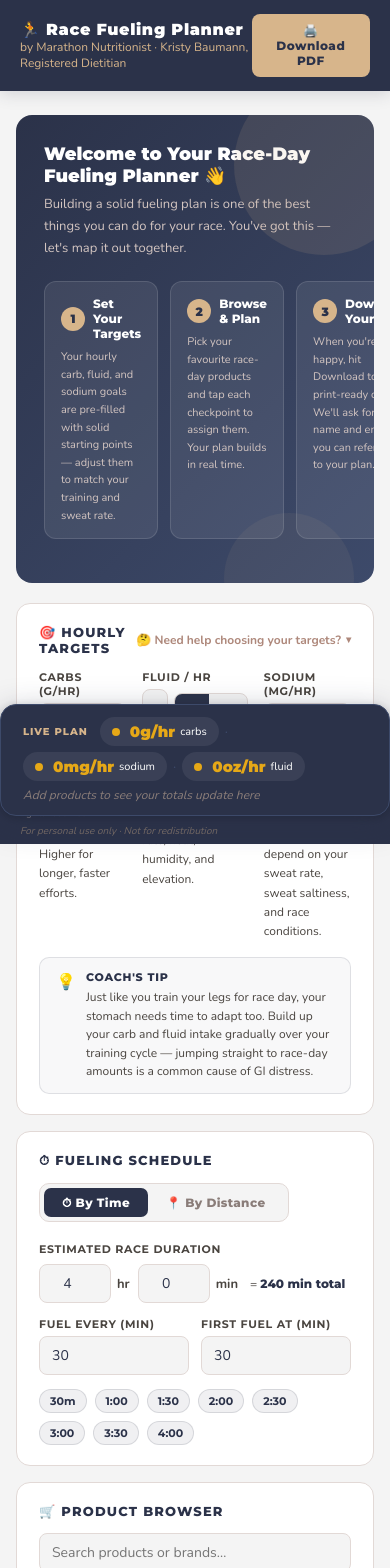
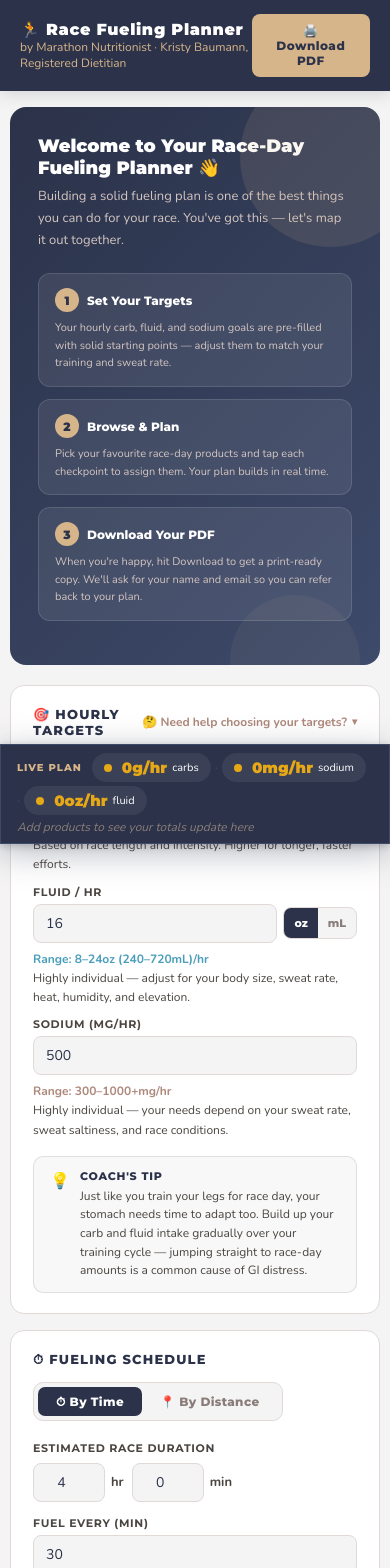
Before and after one commit to kbaumann123/Marathon-Fueling-Planner, a React (Create React App) app: page / in a window 390 px wide. Shown: the top 1568 px of the page. Built offline with nearby package versions, Linux system fonts and the light colour scheme; the HTML template or start-up script is replaced by a standard one.

Commit message:
Update App.js

```diff
--- a/src/App.js
+++ b/src/App.js
@@ -1,6 +1,5 @@
-import { useState, useMemo, useRef } from "react";
+import React, { useState, useMemo, useRef } from "react";
 
-// ── Google Fonts ──────────────────────────────────────────────────────────
 // ── Brand ────────────────────────────────────────────────────────────────
 const B = {
   navy: "#2b3249",
@@ -354,6 +353,14 @@ export default function RunnerFuelPlanner() {
 
   const printRef = useRef();
 
+  // Responsive breakpoint
+  const [isMobile, setIsMobile] = React.useState(window.innerWidth < 600);
+  React.useEffect(() => {
+    const handler = () => setIsMobile(window.innerWidth < 600);
+    window.addEventListener("resize", handler);
+    return () => window.removeEventListener("resize", handler);
+  }, []);
+
   // Checkpoints — keys differ by mode
   // Time mode: integer minutes (e.g. 30, 60, 90)
   // Distance mode: strings like "3mi" or "5km"
@@ -691,7 +698,7 @@ export default function RunnerFuelPlanner() {
         </div>
       </div>
 
-      <div style={{ maxWidth: 860, margin: "0 auto", padding: "24px 16px 140px" }}>
+      <div style={{ maxWidth: 860, margin: "0 auto", padding: isMobile ? "16px 10px 180px" : "24px 16px 140px" }}>
 
         {/* INTRO BANNER */}
         <div style={{
@@ -716,7 +723,7 @@ export default function RunnerFuelPlanner() {
           </div>
 
           {/* 3-step overview */}
-          <div style={{ display: "grid", gridTemplateColumns: "repeat(3, 1fr)", gap: 12, marginBottom: 20 }}>
+          <div style={{ display: "grid", gridTemplateColumns: isMobile ? "1fr" : "repeat(3, 1fr)", gap: 12, marginBottom: 20 }}>
             {[
               { n: "1", title: "Set Your Targets", body: "Your hourly carb, fluid, and sodium goals are pre-filled with solid starting points — adjust them to match your training and sweat rate." },
               { n: "2", title: "Browse & Plan", body: "Pick your favourite race-day products and tap each checkpoint to assign them. Your plan builds in real time." },
@@ -771,7 +778,7 @@ export default function RunnerFuelPlanner() {
               That's totally okay! The pre-filled values are a solid starting point based on evidence-based guidelines for endurance athletes. If you've worked with a sports dietitian or know your sweat rate, feel free to adjust them. Not sure where to begin? Kristy's resources can help you dial in your personal targets before race day.
             </div>
           )}
-          <div style={{ display: "grid", gridTemplateColumns: "1fr 1fr 1fr", gap: 16 }}>
+          <div style={{ display: "grid", gridTemplateColumns: isMobile ? "1fr" : "1fr 1fr 1fr", gap: isMobile ? 10 : 16 }}>
 
             {/* Carbs */}
             <div>
@@ -879,12 +886,12 @@ export default function RunnerFuelPlanner() {
                       style={{ ...inputStyle, width: 72, textAlign: "center" }} />
                     <span style={{ fontFamily: FB, fontWeight: 700, fontSize: 13, color: B.textBody }}>min</span>
                   </div>
-                  <div style={{ fontFamily: FB, fontSize: 12, color: B.textBody, marginLeft: 4 }}>
+                  {!isMobile && <div style={{ fontFamily: FB, fontSize: 12, color: B.textBody, marginLeft: 4 }}>
                     = <span style={{ fontFamily: FF, fontWeight: 800, color: B.navy }}>{duration} min total</span>
-                  </div>
+                  </div>}
                 </div>
               </div>
-              <div style={{ display: "grid", gridTemplateColumns: "1fr 1fr", gap: 12 }}>
+              <div style={{ display: "grid", gridTemplateColumns: isMobile ? "1fr" : "1fr 1fr", gap: 12 }}>
                 <div>
                   <label style={{ fontFamily: FF, fontWeight: 700, fontSize: 11, color: B.textBody, letterSpacing: "0.06em", textTransform: "uppercase", display: "block", marginBottom: 5 }}>Fuel Every (min)</label>
                   <input type="number" value={interval} onChange={e => setInterval(Number(e.target.value))} style={inputStyle} />
@@ -937,7 +944,7 @@ export default function RunnerFuelPlanner() {
                 </div>
               </div>
 
-              <div style={{ display: "grid", gridTemplateColumns: "1fr 1fr", gap: 12 }}>
+              <div style={{ display: "grid", gridTemplateColumns: isMobile ? "1fr" : "1fr 1fr", gap: 12 }}>
                 <div>
                   <label style={{ fontFamily: FF, fontWeight: 700, fontSize: 11, color: B.textBody, letterSpacing: "0.06em", textTransform: "uppercase", display: "block", marginBottom: 5 }}>Fuel Every ({unitLabel})</label>
                   <input type="number" min="0.5" step="0.5" value={distInterval}
@@ -1330,15 +1337,20 @@ export default function RunnerFuelPlanner() {
 
         return (
           <div style={{
-            position: "fixed", bottom: 28, left: 0, right: 0, zIndex: 60,
+            position: "fixed",
+            bottom: isMobile ? 0 : 28,
+            left: 0, right: 0, zIndex: 60,
             display: "flex", justifyContent: "center", pointerEvents: "none"
           }}>
             <div style={{
-              background: B.navy, borderRadius: 16, padding: "12px 22px",
+              background: B.navy, borderRadius: isMobile ? 0 : 16,
+              padding: isMobile ? "8px 16px" : "12px 22px",
               boxShadow: "0 8px 32px rgba(43,50,73,0.35), 0 2px 8px rgba(0,0,0,0.2)",
-              display: "flex", alignItems: "center", gap: 6, flexWrap: "wrap",
+              display: "flex", alignItems: "center", gap: isMobile ? 4 : 6,
+              flexWrap: "wrap",
               border: `1.5px solid ${B.navyLight}`, pointerEvents: "auto",
-              maxWidth: 760
+              maxWidth: isMobile ? "100%" : 760,
+              width: isMobile ? "100%" : "auto"
             }}>
               <span style={{ fontFamily: FF, fontWeight: 800, fontSize: 10, color: B.sand, letterSpacing: "0.1em", textTransform: "uppercase", marginRight: 6, whiteSpace: "nowrap" }}>
                 Live Plan
```
